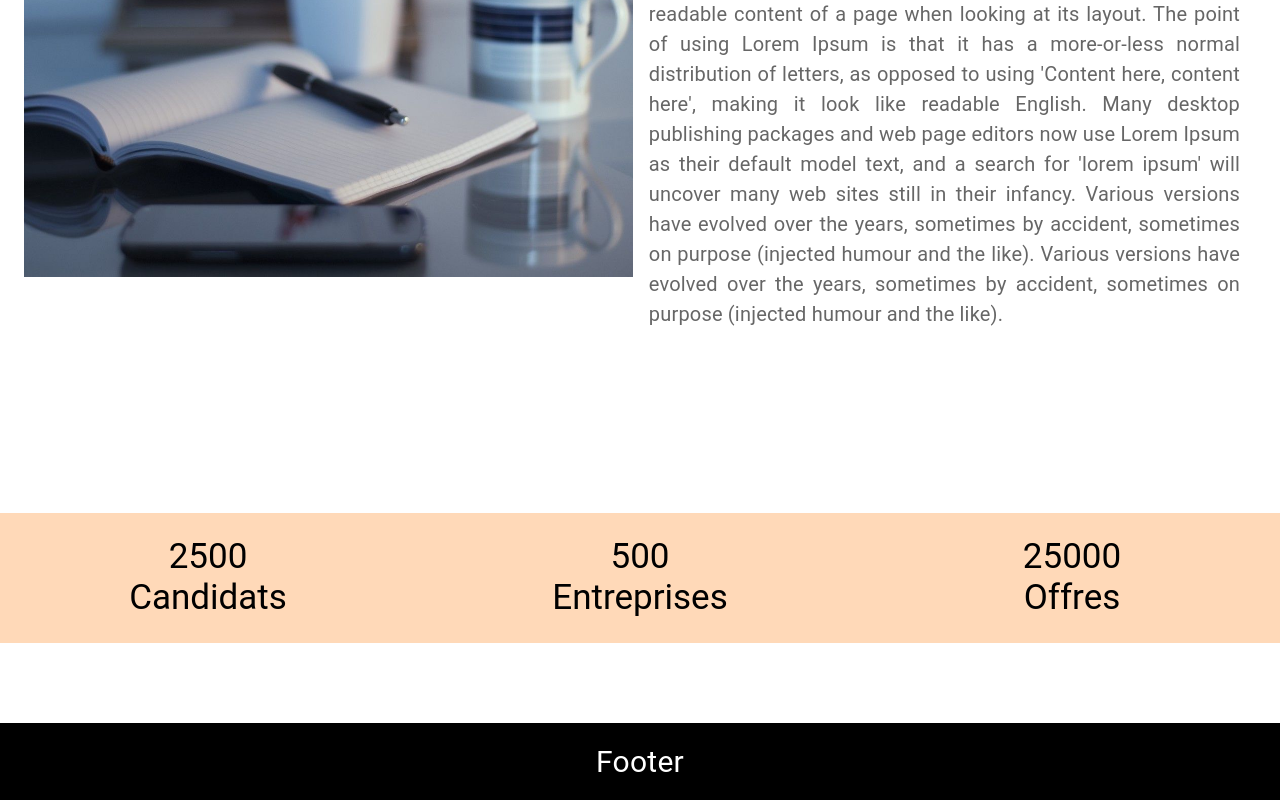
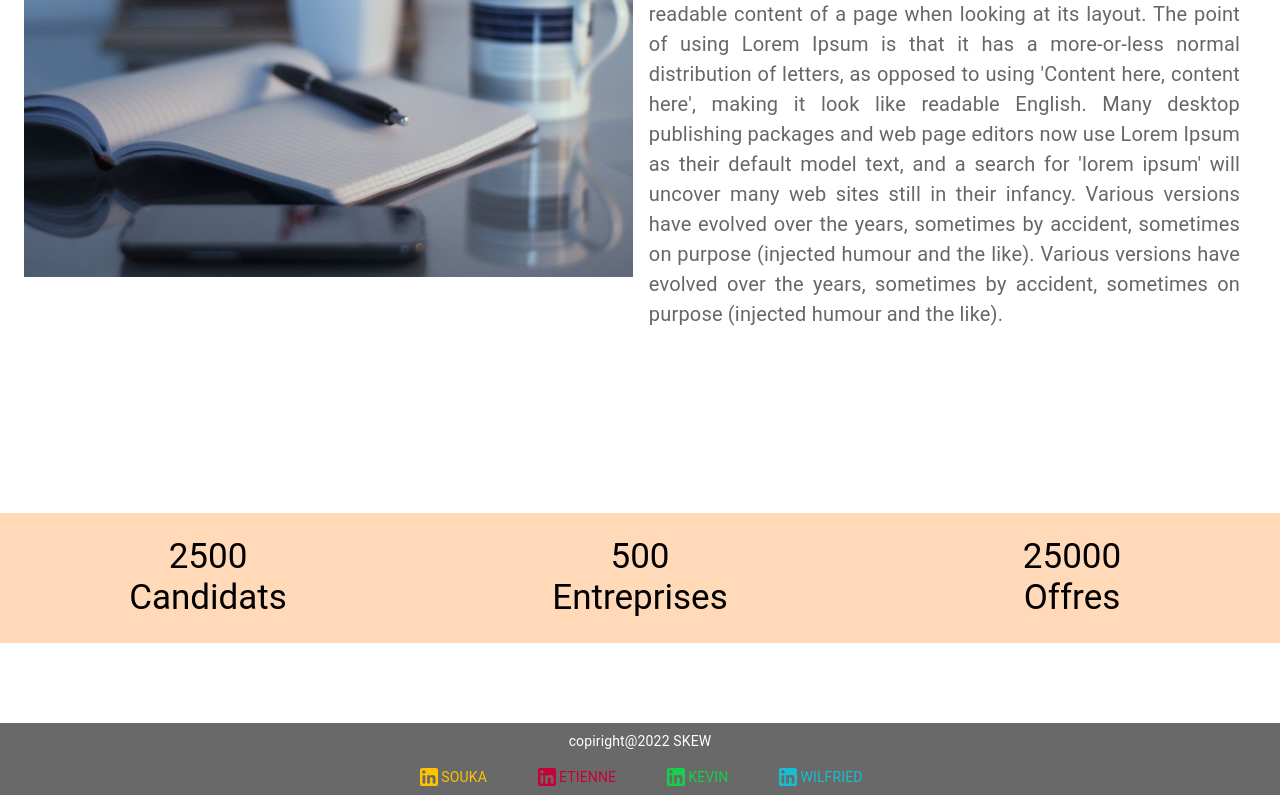
Before and after one commit to CDA-SKEW/Skew, a React (Create React App) app in the folder front/: page / in a window 1280 px wide. Shown: the part 1887-2687 px from the top of the page. Built offline with nearby package versions, Linux system fonts and the light colour scheme.

Commit message:
travail sur footer

```diff
--- a/front/src/components/core/Footer.js
+++ b/front/src/components/core/Footer.js
@@ -1,21 +1,49 @@
 import { Box } from '@mui/system'
 import React from 'react'
 import Typography from '@mui/material/Typography'
+import LinkedInIcon from '@mui/icons-material/LinkedIn';
+import { Button } from '@mui/material';
 
 export default function Footer() {
+
+    const UserList = [
+        { user: 'Souka', link: 'https://www.linkedin.com/in/soukainata-attoumani-39131b13b/', color: 'souka' },
+        { user: 'Etienne', link: 'https://www.linkedin.com/in/etienne-massot-8398b31b8/', color: 'etienne' },
+        { user: 'Kevin', link: 'https://www.linkedin.com/in/kevin-hueri/', color: 'kevin' },
+        { user: 'Wilfried', link: 'https://www.linkedin.com/in/liwza/', color: 'wil' },
+    ]
     return (
-        <Box sx={{ bgcolor: '#000' }}>
+        <Box
+            sx={{
+                bgcolor: '#696969',
+                // display: 'flex'
+            }}>
             <Typography
-                variant="body1"
+                variant="body2"
                 color="#fff"
                 align='center'
                 sx={{
-                    py: 2,
-                    fontSize:30
+                    py: 1,
                 }}
             >
-                Footer
+                copiright@2022 SKEW
             </Typography>
+            <Box sx={{ display: 'flex', justifyContent: 'center' }}>
+                {UserList.map((list, index) => (
+                    <Button
+                        key={index}
+                        color={list.color}
+                        sx={{
+                            mx: 2,
+                            display: 'flex'
+                        }}>
+                        <LinkedInIcon />
+                        <Typography variant="body2" sx={{ verticalAlign: 'center' }}>
+                            {list.user}
+                        </Typography>
+                    </Button>
+                ))}
+            </Box>
         </Box>
     )
 }
--- a/front/src/configs/theme.js
+++ b/front/src/configs/theme.js
@@ -35,6 +35,18 @@ let theme = createTheme({
     },
     background: {
       paper: "#ABC4FF",
+    },
+    souka: {
+      main: '#FFC300'
+    },
+    etienne: {
+      main: '#C70039'
+    },
+    kevin: {
+      main: '#15D04B'
+    },
+    wil: {
+      main: '#15BFD0'
     },
   },
   typography: {
```
